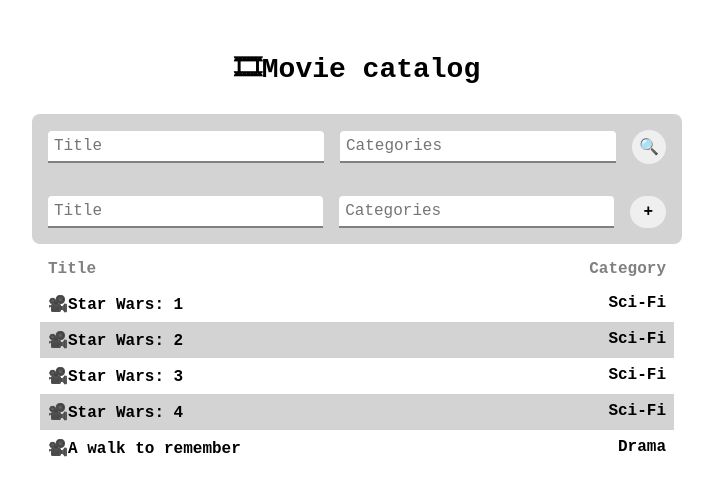
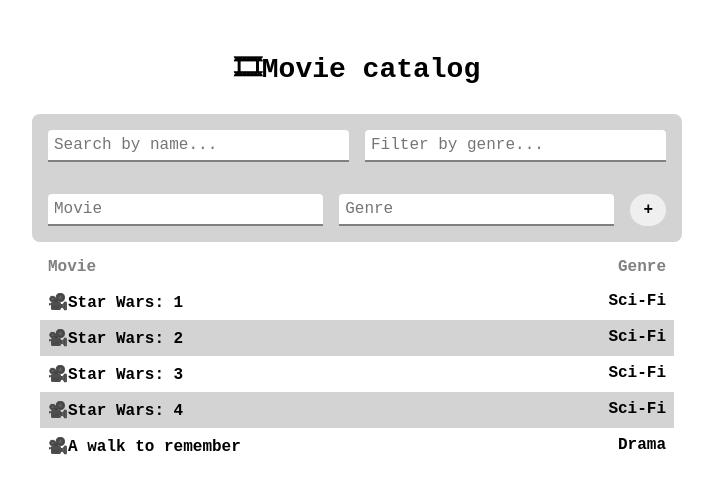
Before and after one commit to pedro-gilmora/Movies-App, a React app: page / in a window 1280 px wide. Shown: the top 496 px of the page, without its empty margins (283-996 px from the left). Built offline with nearby package versions, Linux system fonts and the light colour scheme; the HTML template or start-up script is replaced by a standard one.

Commit message:
reparando referencias a controles

```diff
--- a/src/components/AddItemBar.js
+++ b/src/components/AddItemBar.js
@@ -44,9 +44,9 @@
 
     return (<ToolBar autoComplete="off" onSubmit={this.onSubmit} title="Añadir elemento">
 
-      <TextInput name="title" placeholder="Title" onInput={this.checkValidations} />
+      <TextInput name="title" placeholder="Movie" onInput={this.checkValidations} />
 
-      <TextInput name="category" placeholder="Categories" list="categoriesList" onInput={this.checkValidations} />
+      <TextInput name="category" placeholder="Genre" list="categoriesList" onInput={this.checkValidations} />
 
       <datalist id="categoriesList">
         {movies.
--- a/src/components/MovieList.js
+++ b/src/components/MovieList.js
@@ -35,8 +35,8 @@
     return (<MovieList>
       {/* Header element */}
       <Item>
-        <b>Title</b>
-        <b>Category</b>
+        <b>Movie</b>
+        <b>Genre</b>
       </Item>
 
       {/* Movies row */}
--- a/src/components/SearchBar.js
+++ b/src/components/SearchBar.js
@@ -26,9 +26,9 @@
 
     return (<ToolBar onSubmit={this.onSubmit}>
 
-      <TextInput name="title" type="search" placeholder="Title" onChange={this.valueChanged} />
+      <TextInput name="title" type="search" placeholder="Search by name..." onChange={this.valueChanged} />
 
-      <TextInput name="category" type="search" placeholder="Categories" onChange={this.valueChanged} list="categoriesListSearch" />
+      <TextInput name="category" type="search" placeholder="Filter by genre..." onChange={this.valueChanged} list="categoriesListSearch" />
 
       <datalist id="categoriesListSearch">
         {movies.
@@ -38,8 +38,6 @@
           map((category, i) => <option value={category} key={i}> {category} </option>)}
       </datalist>
 
-      <Button type="submit">&#128269;</Button>
-
     </ToolBar>);
   }
 };
--- a/src/controls/Button.js
+++ b/src/controls/Button.js
@@ -1,4 +1,4 @@
-import styled from './node_modules/styled-components';
+import styled from 'styled-components';
 
 export default styled.button`
         padding:7px;
--- a/src/controls/TextInput.js
+++ b/src/controls/TextInput.js
@@ -1,4 +1,4 @@
-import styled from './node_modules/styled-components'
+import styled from 'styled-components'
 
 export default styled.input`
     font-family: monospace;
--- a/src/controls/ToolBar.js
+++ b/src/controls/ToolBar.js
@@ -1,4 +1,4 @@
-import styled from './node_modules/styled-components'
+import styled from 'styled-components'
 
 export default styled.form`
         max-width:650px;
```
